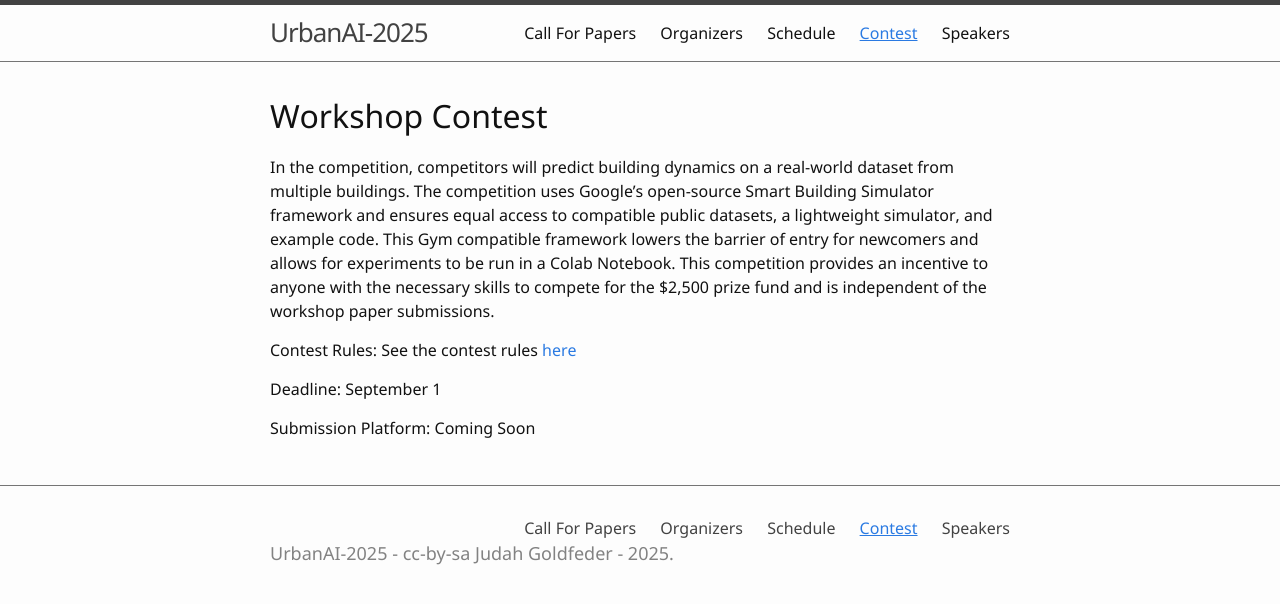
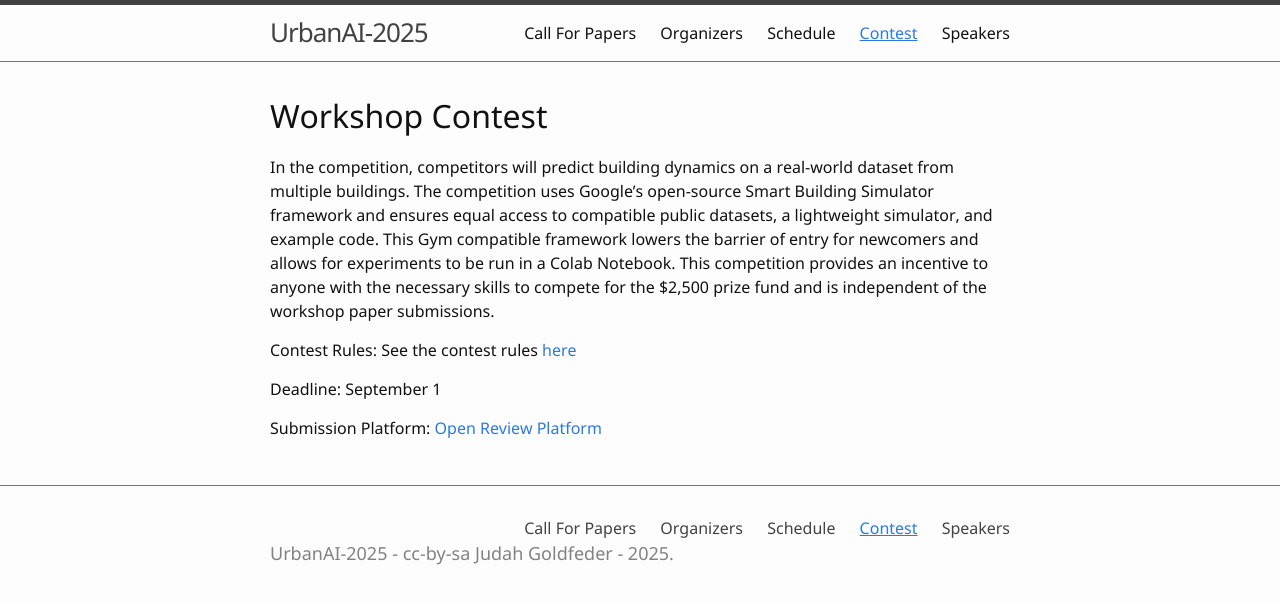
Before and after one commit to urbanAI2025/urbanAI2025.github.io, a Jekyll site: the page built from 3-contest.md, in a window 1280 px wide. Shown: the top 604 px of the page. Built offline with Jekyll 4.4.1, drawn with Linux system fonts in a browser that asks for light colours.

Commit message:
Update 3-contest.md

```diff
--- a/3-contest.md
+++ b/3-contest.md
@@ -12,4 +12,4 @@ See the contest rules [here](https://docs.google.com/document/d/1ToQj7Nlj3Ht0M9q
 
 Deadline: September 1
 
-Submission Platform: Coming Soon
+Submission Platform: [Open Review Platform](https://openreview.net/group?id=NeurIPS.cc/2025/Workshop/UrbanAI&referrer=%5BHomepage%5D(%2F)#tab-recent-activity)
```
